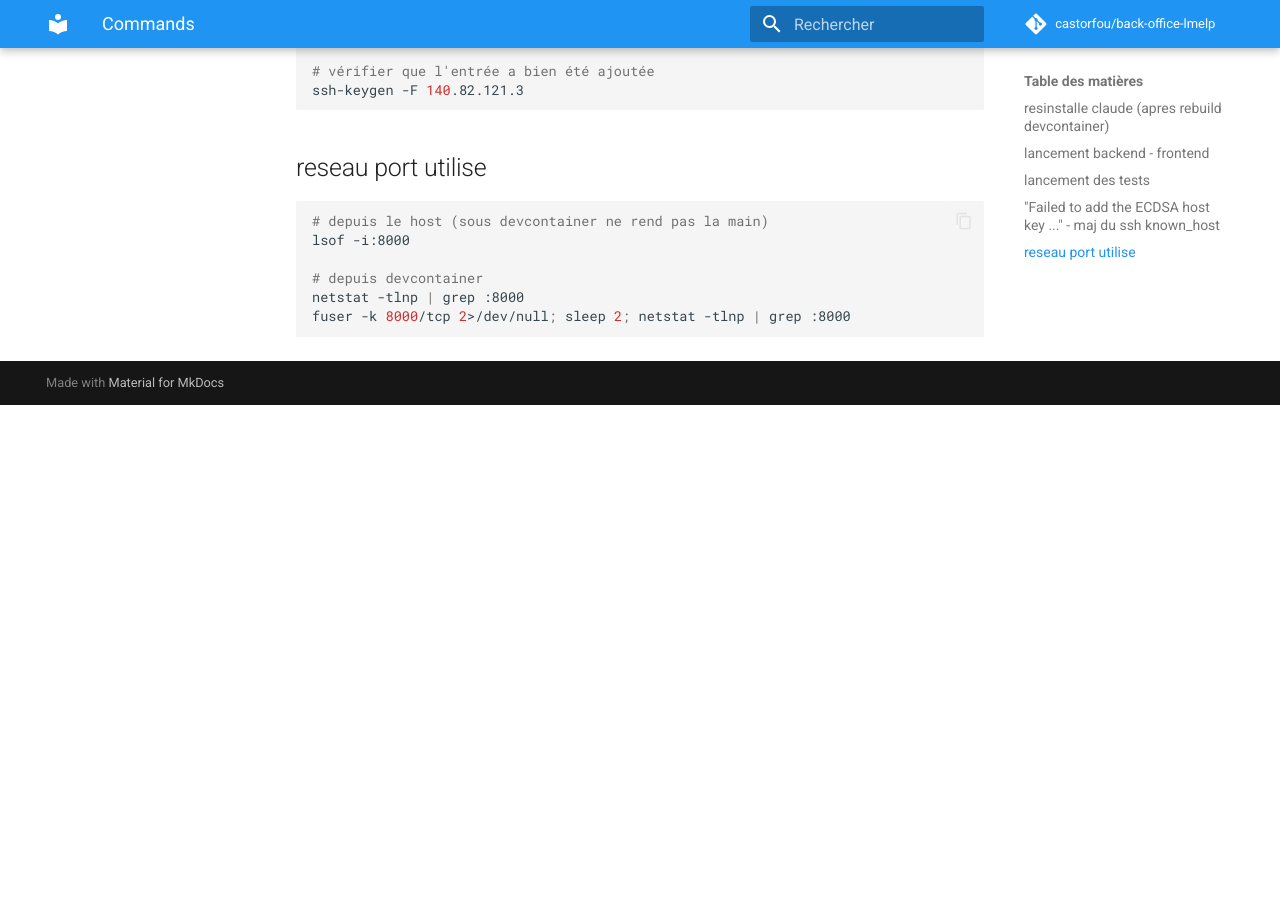
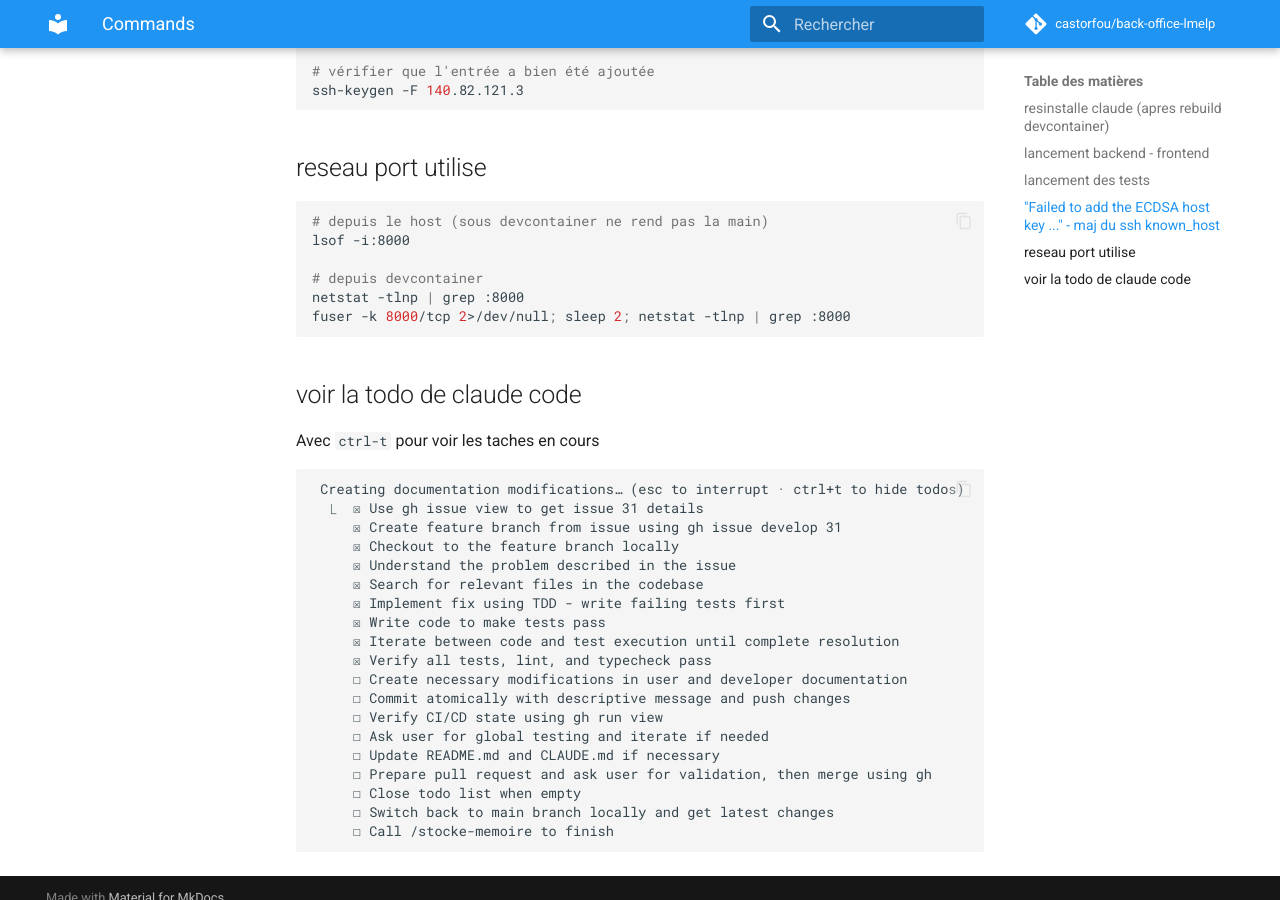
Before and after one commit to castorfou/back-office-lmelp, an MkDocs documentation site: the page built from docs/commands.md, in a window 1280 px wide and 900 px high, scrolled down 1433 px. Built offline with MkDocs 1.6.1 and Material for MkDocs 9.7.7, drawn with Linux system fonts in a browser that asks for light colours; comment, search, counter and statistics services are not loaded; before the commit the page ends 1838 px from its top, so only the background shows below that.

Commit message:
ctrl-t pour afficher la todo

````diff
--- a/docs/commands.md
+++ b/docs/commands.md
@@ -73,3 +73,29 @@ lsof -i:8000
 netstat -tlnp | grep :8000
 fuser -k 8000/tcp 2>/dev/null; sleep 2; netstat -tlnp | grep :8000
 ```
+
+## voir la todo de claude code
+
+Avec `ctrl-t` pour voir les taches en cours
+
+```text
+ Creating documentation modifications… (esc to interrupt · ctrl+t to hide todos)
+  ⎿  ☒ Use gh issue view to get issue 31 details
+     ☒ Create feature branch from issue using gh issue develop 31
+     ☒ Checkout to the feature branch locally
+     ☒ Understand the problem described in the issue
+     ☒ Search for relevant files in the codebase
+     ☒ Implement fix using TDD - write failing tests first
+     ☒ Write code to make tests pass
+     ☒ Iterate between code and test execution until complete resolution
+     ☒ Verify all tests, lint, and typecheck pass
+     ☐ Create necessary modifications in user and developer documentation
+     ☐ Commit atomically with descriptive message and push changes
+     ☐ Verify CI/CD state using gh run view
+     ☐ Ask user for global testing and iterate if needed
+     ☐ Update README.md and CLAUDE.md if necessary
+     ☐ Prepare pull request and ask user for validation, then merge using gh
+     ☐ Close todo list when empty
+     ☐ Switch back to main branch locally and get latest changes
+     ☐ Call /stocke-memoire to finish
+```
````
